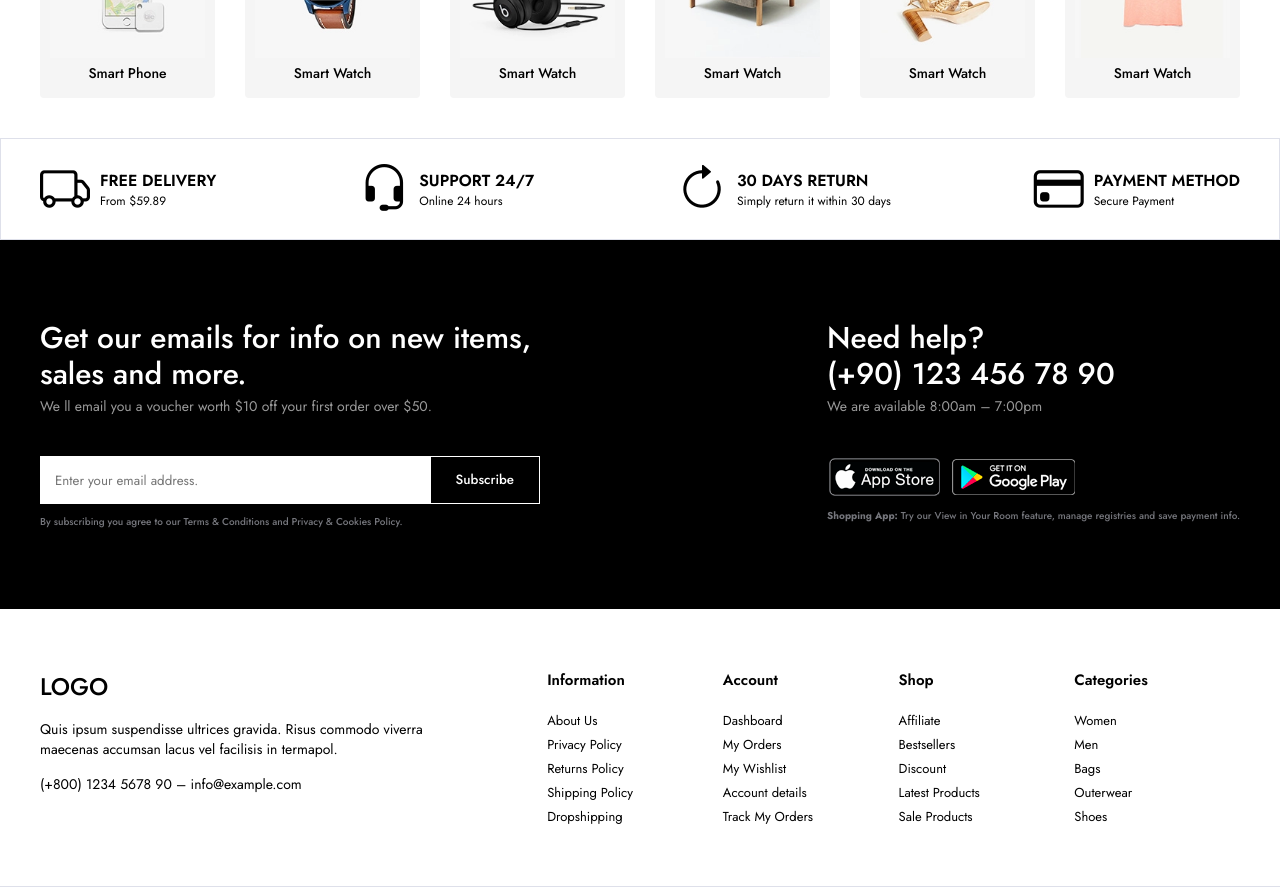
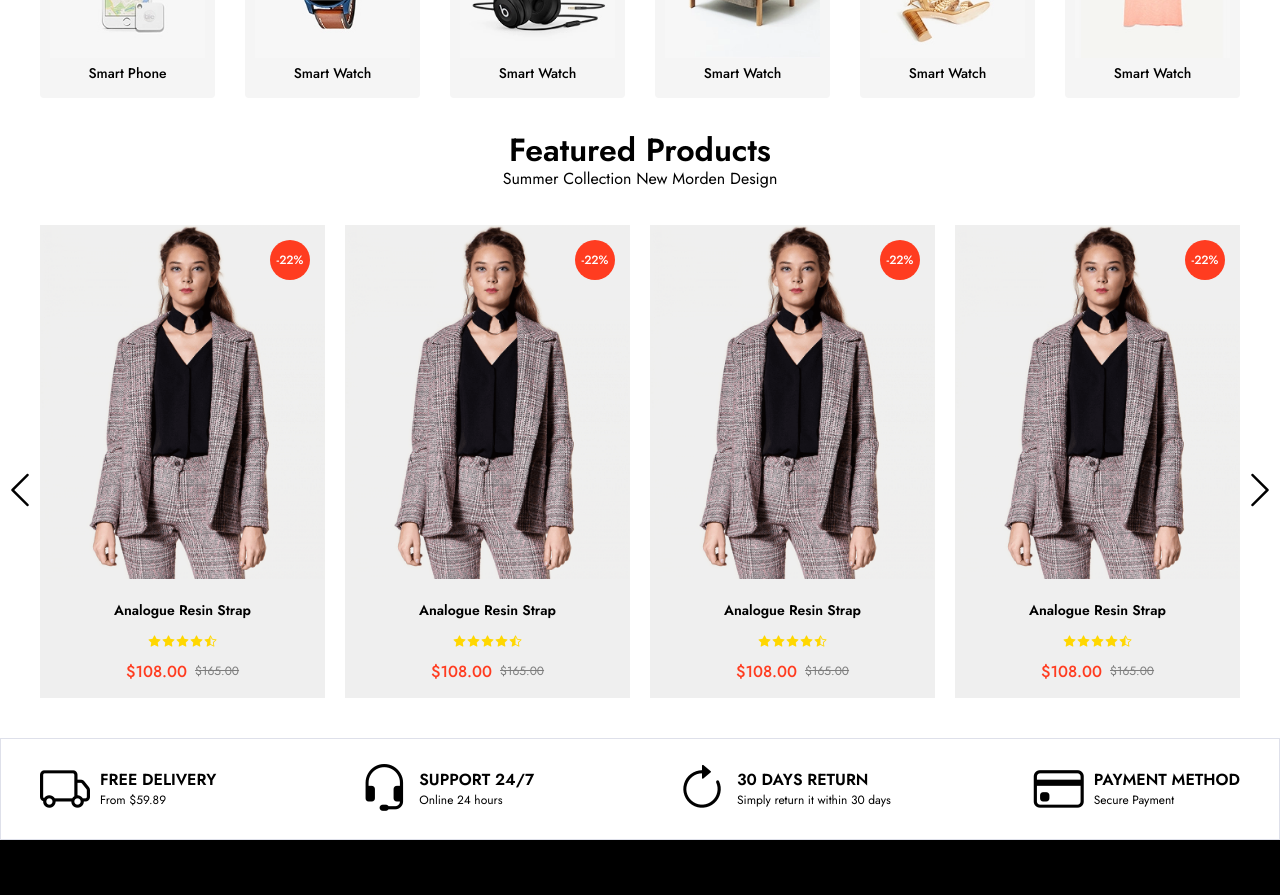
Before and after one commit to yusufbalyemez/e-commerce, a React (Vite) app in the folder frontend/: page / in a window 1280 px wide. Shown: the part 1040-1935 px from the top of the page. Built offline with nearby package versions, Linux system fonts and the light colour scheme.

Commit message:
Products component added

```diff
--- a/frontend/src/App.css
+++ b/frontend/src/App.css
@@ -0,0 +1,11 @@
+.section-title {
+    text-align: center;
+    margin-bottom: 35px;
+  }
+
+  .section-title h2 {
+    font-size: 32px;
+    font-weight: 600;
+    line-height: 0.8;
+    margin-bottom: 4px;
+  }
--- a/frontend/src/App.jsx
+++ b/frontend/src/App.jsx
@@ -1,9 +1,10 @@
-import './App.css'
 import Header from './components/Layout/Header/Header'
 import Footer from './components/Layout/Footer/Footer'
 import Policy from './components/Layout/Policy/Policy'
 import Slider from './components/Layout/Slider/Sliders'
 import Categories from './components/Layout/Categories/Categories'
+import Products from './components/Layout/Products/Products'
+import './App.css'
 
 function App() {
 
@@ -13,6 +14,7 @@
       <Header />
       <Slider/>
       <Categories/>
+      <Products/>
       <Policy/>
       <Footer/>
     </div>
--- /dev/null
+++ b/frontend/src/components/Layout/Products/ProductItem.css
@@ -0,0 +1,163 @@
+.products .product-item {
+    text-align: center;
+    background-color: #efefef;
+    display: flex;
+    flex-direction: column;
+    position: relative;
+    /* flex: 1; */
+  }
+
+  .products .product-item .product-image {
+    width: 100%;
+    height: 100%;
+  }
+
+  .products .product-item img {
+    width: 100%;
+    transition: 0.3s ease-in-out all;
+  }
+
+  .products .product-item .img1:hover {
+    visibility: hidden;
+    opacity: 0;
+  }
+
+  .products .product-item .product-image:hover .img2 {
+    visibility: visible;
+    opacity: 1;
+  }
+
+  .products .product-item .img2 {
+    display: flex;
+    position: absolute;
+    top: 0;
+    opacity: 0;
+    visibility: hidden;
+  }
+
+  .products .product-item .product-title {
+    font-size: 14px;
+    display: inline-block;
+    font-weight: 600;
+    margin-top: 15px;
+  }
+
+  .products .product-item .product-star {
+    display: flex;
+    justify-content: center;
+    margin: 8px 0;
+    column-gap: 2px;
+  }
+
+  .products .product-item .product-star i {
+    font-size: 12px;
+    color: gold;
+  }
+
+  .product-item .product-prices {
+    display: flex;
+    justify-content: center;
+    align-items: center;
+    column-gap: 8px;
+    padding-bottom: 15px;
+  }
+
+  .product-item .product-prices strong {
+    color: #ff3c20;
+    font-weight: 500;
+  }
+
+  .product-item .product-prices span {
+    color: #7d7d7d;
+    font-size: 12px;
+    text-decoration: line-through;
+  }
+
+  .product-item .product-discount {
+    display: inline-block;
+    width: 40px;
+    height: 40px;
+    background-color: #ff3c20;
+    display: flex;
+    align-items: center;
+    justify-content: center;
+    color: #fff;
+    font-size: 12px;
+    position: absolute;
+    top: 15px;
+    right: 15px;
+    border-radius: 100%;
+    font-weight: 500;
+  }
+
+  .product-item .product-links {
+    display: inline-flex;
+    flex-direction: column;
+    row-gap: 8px;
+    position: absolute;
+    top: 20px;
+    left: 0;
+    opacity: 0;
+    visibility: hidden;
+    transition: 0.3s ease-out all;
+    overflow: hidden;
+  }
+
+  .products .product-item:hover .product-links {
+    transform: translate(15px);
+    opacity: 1;
+    visibility: visible;
+  }
+
+  .product-item .product-links button,
+  .product-item .product-links a {
+    background-color: #000;
+    display: inline-block;
+    padding: 5px;
+    border-radius: 4px;
+    transition: all ease 0.3s;
+  }
+
+  .product-item .product-links button:hover,
+  .product-item .product-links a:hover {
+    opacity: 0.7;
+  }
+
+  .product-item .product-links i {
+    color: #fff;
+    font-size: 14px;
+    display: flex;
+    pointer-events: none;
+  }
+
+  .product-wrapper {
+    position: relative;
+  }
+
+  .product-wrapper .glide__arrow {
+    position: absolute;
+    top: 50%;
+    background-color: transparent;
+  }
+
+  .product-wrapper .glide__arrow--left {
+    left: -40px;
+  }
+
+  .product-wrapper .glide__arrow--right {
+    right: -40px;
+  }
+
+  .product-wrapper .glide__arrow i {
+    font-size: 40px;
+  }
+
+  @media (max-width: 576px) {
+    .product-wrapper .glide__arrow--left {
+      left: 0px;
+    }
+
+    .product-wrapper .glide__arrow--right {
+      right: 0px;
+    }
+  }
--- /dev/null
+++ b/frontend/src/components/Layout/Products/ProductItem.jsx
@@ -0,0 +1,55 @@
+import "./ProductItem.css"
+const ProductItem = () =>{
+    return(
+        <li className="product-item glide__slide glide__slide--active">
+      <div className="product-image">
+        <a href="#">
+          <img src="img/products/product1/1.png" alt="" className="img1"/>
+          <img src="img/products/product1/2.png" alt="" className="img2"/>
+        </a>
+      </div>
+      <div className="product-info">
+        <a href="$" className="product-title">Analogue Resin Strap</a>
+        <ul className="product-star">
+          <li>
+            <i className="bi bi-star-fill"></i>
+          </li>
+          <li>
+            <i className="bi bi-star-fill"></i>
+          </li>
+          <li>
+            <i className="bi bi-star-fill"></i>
+          </li>
+          <li>
+            <i className="bi bi-star-fill"></i>
+          </li>
+          <li>
+            <i className="bi bi-star-half"></i>
+          </li>
+        </ul>
+        <div className="product-prices">
+          <strong className="new-price">$108.00</strong>
+          <span className="old-price">$165.00</span>
+        </div>
+        <span className="product-discount">-22%</span>
+        <div className="product-links">
+          <button className="add-to-cart" >
+            <i className="bi bi-basket-fill"></i>
+          </button>
+          <button>
+            <i className="bi bi-heart-fill"></i>
+          </button>
+          <a href="#" className="product-link" >
+            <i className="bi bi-eye-fill"></i>
+          </a>
+          <a href="#">
+            <i className="bi bi-share-fill"></i>
+          </a>
+        </div>
+      </div>
+    </li>
+    )
+}
+
+
+export default ProductItem
--- /dev/null
+++ b/frontend/src/components/Layout/Products/Products.css
@@ -0,0 +1,9 @@
+.products {
+  margin-bottom: 40px;
+}
+
+.products .product-list {
+ display: flex;
+  gap: 20px;
+
+}
--- /dev/null
+++ b/frontend/src/components/Layout/Products/Products.jsx
@@ -0,0 +1,35 @@
+import ProductItem from "./ProductItem"
+import "./Products.css"
+
+function Products() {
+    return (
+        <section className="products">
+            <div className="container">
+                <div className="section-title">
+                    <h2>Featured Products</h2>
+                    <p>Summer Collection New Morden Design</p>
+                </div>
+                <div className="product-wrapper product-carousel">
+                    <div className="glide__track" data-glide-el="track">
+                        <ul className="product-list glide__slides" id="product-list">
+                            <ProductItem/>
+                            <ProductItem/>
+                            <ProductItem/>
+                            <ProductItem/>
+                        </ul>
+                    </div>
+                    <div className="glide__arrows" data-glide-el="controls">
+                        <button className="glide__arrow glide__arrow--left" data-glide-dir="<">
+                            <i className="bi bi-chevron-left"></i>
+                        </button>
+                        <button className="glide__arrow glide__arrow--right" data-glide-dir=">">
+                            <i className="bi bi-chevron-right"></i>
+                        </button>
+                    </div>
+                </div>
+            </div>
+        </section>
+    )
+}
+
+export default Products
```
